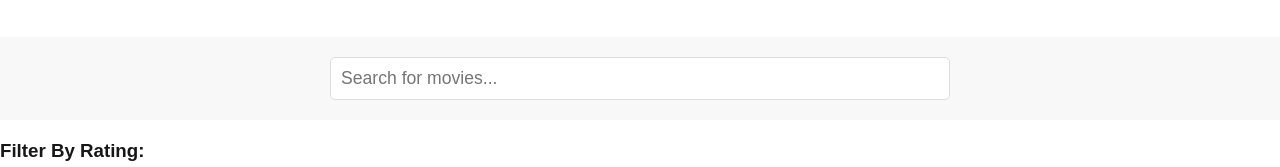
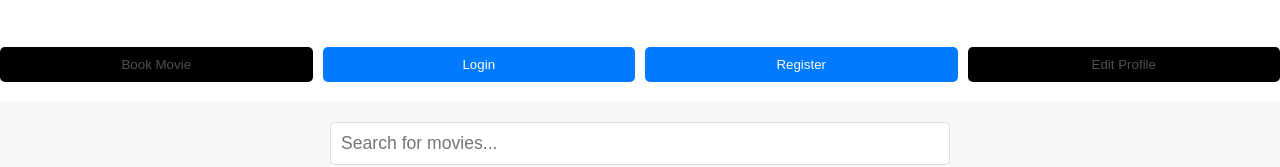
Before and after one commit to ZephyrIO/Cinema-EBooking-System, a Next.js app: page / in a window 1280 px wide. Shown: the top 167 px of the page. Built offline with nearby package versions, Linux system fonts and the light colour scheme; no server answers.

Commit message:
fixed broken homepage

```diff
--- a/src/app/page.js
+++ b/src/app/page.js
@@ -1,17 +1,35 @@
 'use client';
 import React, { useEffect, useState } from 'react';
-import { useRouter } from 'next/navigation';
+import { useContext } from 'react';
 import axios from 'axios';
 import MovieCard from '@/app/components/MovieCard';
 import UserContext from './components/UserContext';
+import { useRouter } from 'next/navigation';
 import './homepage.css';
 
 const HomePage = () => {
+  const [userData, setUserData] = useState(undefined);
+  const [isToken, setIsToken] = useState(false);
   const [movies, setMovies] = useState([]);
   const [searchTerm, setSearchTerm] = useState('');
   const [filterRating, setFilterRating] = useState('');
   const [filterDate, setFilterDate] = useState('');
   const router = useRouter();
+
+  useEffect(() => {
+    const storedUserDataString = localStorage.getItem('userData');
+    if (storedUserDataString && storedUserDataString !== "undefined") {
+      try {
+        const storedUserData = JSON.parse(storedUserDataString);
+        if (storedUserData && storedUserData.token) {
+          setUserData(storedUserData);
+          setIsToken(true)
+        }
+      } catch (error) {
+        console.error("Error parsing stored user data", error);
+      }
+    }
+  }, []);
 
   useEffect(() => {
     const fetchMovies = async () => {
@@ -59,10 +77,37 @@ const HomePage = () => {
     movie.title.toLowerCase().includes(searchTerm.toLowerCase())
   );
 
+  const currentlyRunning = filteredMovies.filter(movie => movie.category === 'Currently Running');
+  const comingSoon = filteredMovies.filter(movie => movie.category === 'Coming Soon');
+
   return (
+    <UserContext.Provider value={{ userData, setUserData }}>
       <div className="home-page">
         <header>
           <h1>Cinema E-Booking System</h1>
+          <div className="auth-buttons">
+            <button onClick={() => router.push('/movie-selection')} disabled={userData == undefined}>Book Movie</button>
+            {isToken ? (
+              <button onClick={() => {
+                localStorage.removeItem('userData');
+                setUserData(null);
+                setIsToken(false)
+                router.push('/');
+              }}>Logout</button>
+            ) : (
+              <button onClick={() => router.push('/login')}>Login</button>
+            )}
+            <button onClick={() => router.push('/register')}>Register</button>
+            <button onClick={() => router.push('/EditProfile')} disabled={userData == undefined}>Edit Profile</button>
+            {(isToken) ? (
+              userData.user.isAdmin ? (
+                <button onClick={() => {
+                  router.push('/AdminMainScreen');
+                }}>Administrator Panel</button>
+              ) : (<></>)) : (<></>)}
+          </div>
+        </header>
+
         <div className="search-container">
             <input
               type="text"
@@ -71,7 +116,6 @@ const HomePage = () => {
               onChange={handleSearch}
             />
           </div>
-      </header>
 
         <div className="filter-buttons">
           <h3>Filter By Rating:</h3>
@@ -113,6 +157,7 @@ const HomePage = () => {
           </div>
         </section>
       </div>
+    </UserContext.Provider>
   );
 };
 
```
Lines whose indentation alone changed are shown as unchanged.
